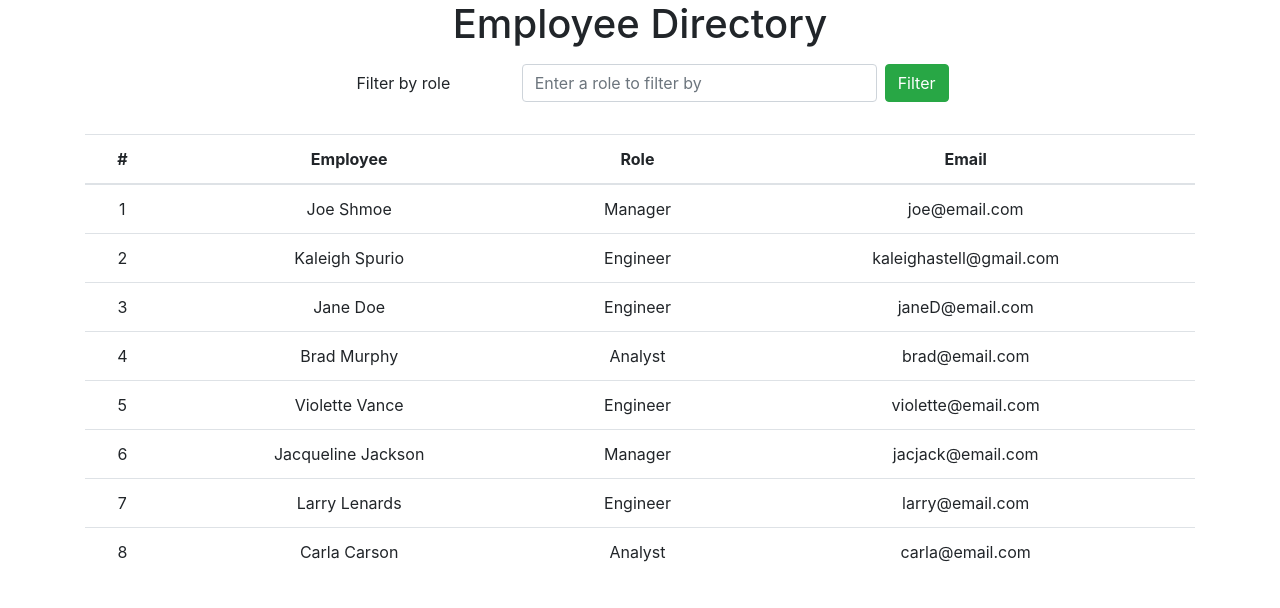
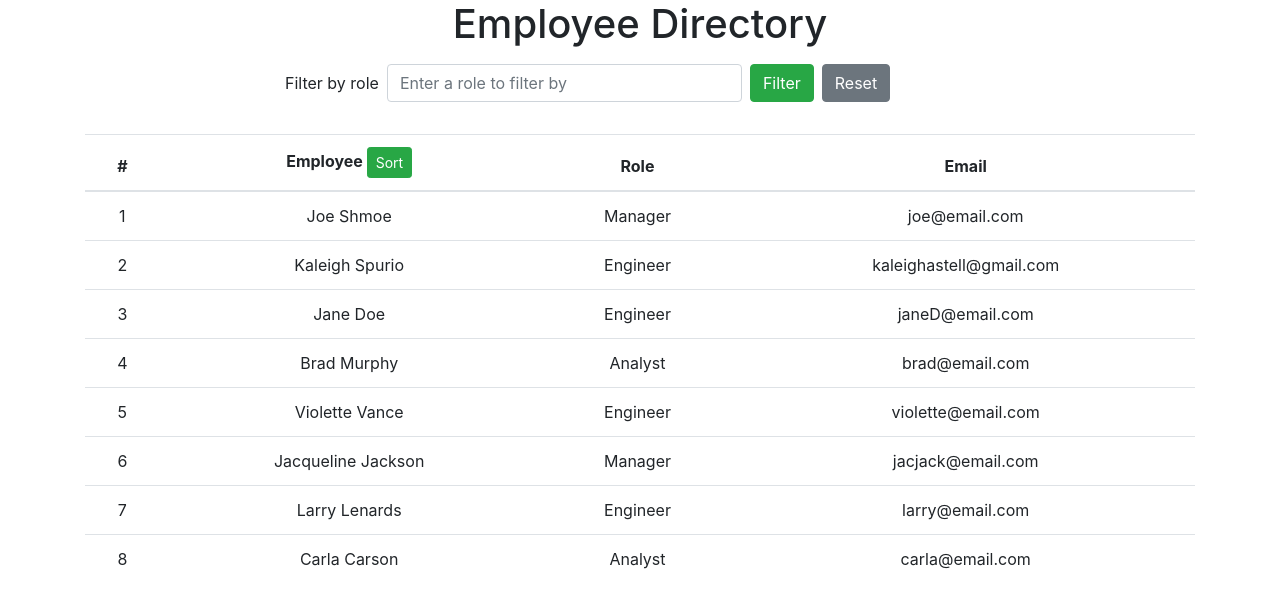
Before and after one commit to Kaleighspurio/react-employee-directory, a React (Create React App) app: page / in a window 1280 px wide. Shown: the top 608 px of the page. Built offline with nearby package versions, Linux system fonts and the light colour scheme.

Commit message:
added reset button to reset the table

```diff
--- a/src/components/AppContainer.js
+++ b/src/components/AppContainer.js
@@ -16,7 +16,7 @@ export default class AppContainer extends React.Component {
     this.setState({ [search]: value });
   }
 
-//   TODO: change the alert to something with bootstrap- toast?
+//   TODO: change the alert to something better...
   handleFormSubmit = (event) => {
     event.preventDefault();
     const filteredResults = this.state.results.filter(employee => employee.role === this.state.filter)
@@ -28,7 +28,6 @@ export default class AppContainer extends React.Component {
     } else {
         alert('Oops, look like there was a typo or there are no roles that match your search.')
     }
-
   }
 
   handleTableReset = (event) => {
@@ -39,7 +38,7 @@ export default class AppContainer extends React.Component {
   render() {
     return (
       <div className='container' >
-        <Filter handleFormSubmit={this.handleFormSubmit} handleInputChange={this.handleInputChange} filter={this.state.filter} data={this.state.results} />
+        <Filter handleFormSubmit={this.handleFormSubmit} handleInputChange={this.handleInputChange} filter={this.state.filter} data={this.state.results} handleTableReset={this.handleTableReset} />
         <Table data={this.state.results} />
       </div>
     );
--- a/src/components/Filter.js
+++ b/src/components/Filter.js
@@ -13,14 +13,23 @@ export default function Filter(props) {
     return (
       <form className="search container mb-4 col-8">
         <div className="form-inline ">
-          <label className='col-4' htmlFor="filter">Filter by role</label>
-          <input name='filter' list='roles' type='text' onChange={props.handleInputChange} value={props.filter} className='form-control col-6' placeholder='Enter a role to filter by' id='filter'/>
+          <label className='mr-2' htmlFor="filter">Filter by role</label>
+          <input
+          name='filter'
+          list='roles'
+          type='text'
+          onChange={props.handleInputChange}
+          value={props.filter}
+          className='form-control col-6'
+          placeholder='Enter a role to filter by'
+          id='filter'/>
           <datalist id='roles'>
               {uniqueRoles.map(role => (
                   <option value={role} key={role} />
               ))}
-              </datalist>
+            </datalist>
           <button type="submit" className='btn btn-success m-2' onClick={props.handleFormSubmit} >Filter</button>
+          <button className='btn btn-secondary' onClick={props.handleTableReset} >Reset</button>
         </div>
       </form>
     );
--- a/src/components/Table/TableHeaders.js
+++ b/src/components/Table/TableHeaders.js
@@ -5,7 +5,7 @@ export default function TableHeaders(props) {
     <thead>
       <tr>
         <th scope="col">#</th>
-        <th scope="col">Employee</th>
+        <th scope="col">Employee <button className='btn btn-success btn-sm' >Sort</button></th>
         <th scope="col">Role</th>
         <th scope="col">Email</th>
       </tr>
```
